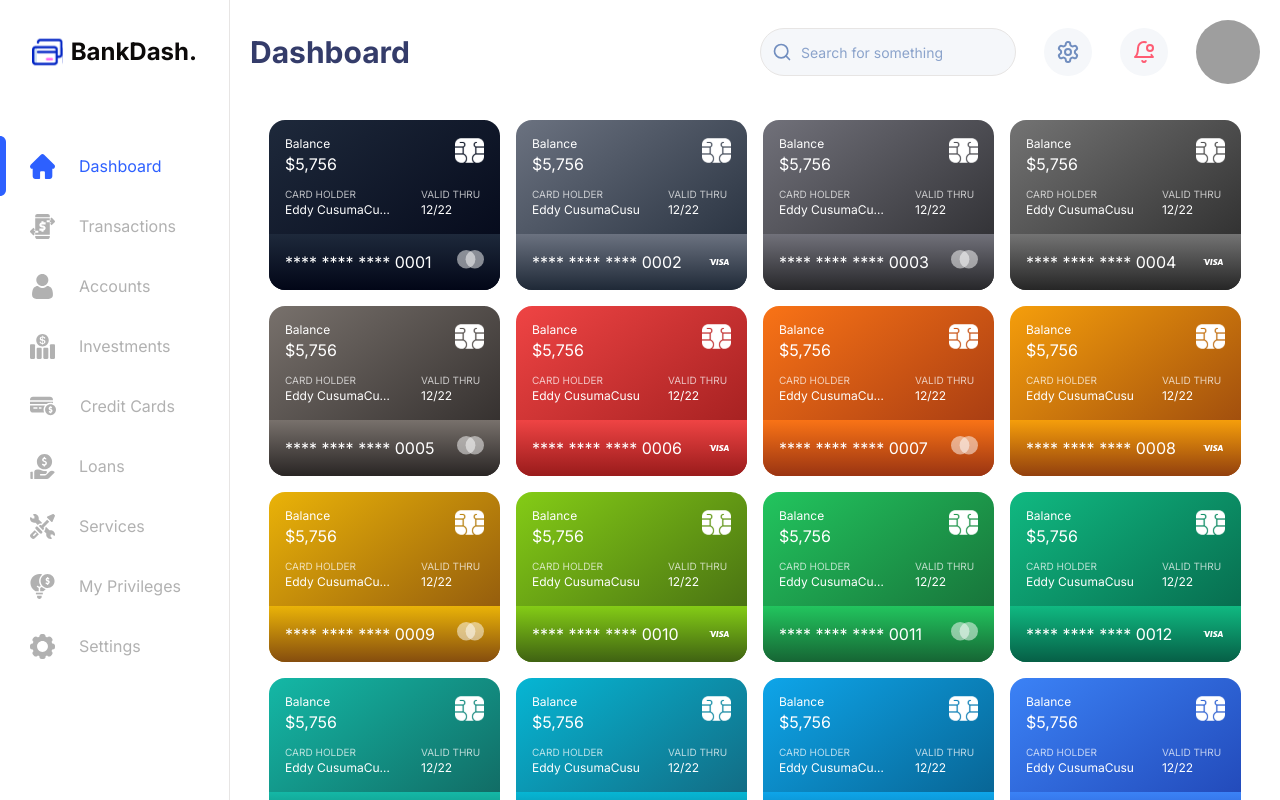
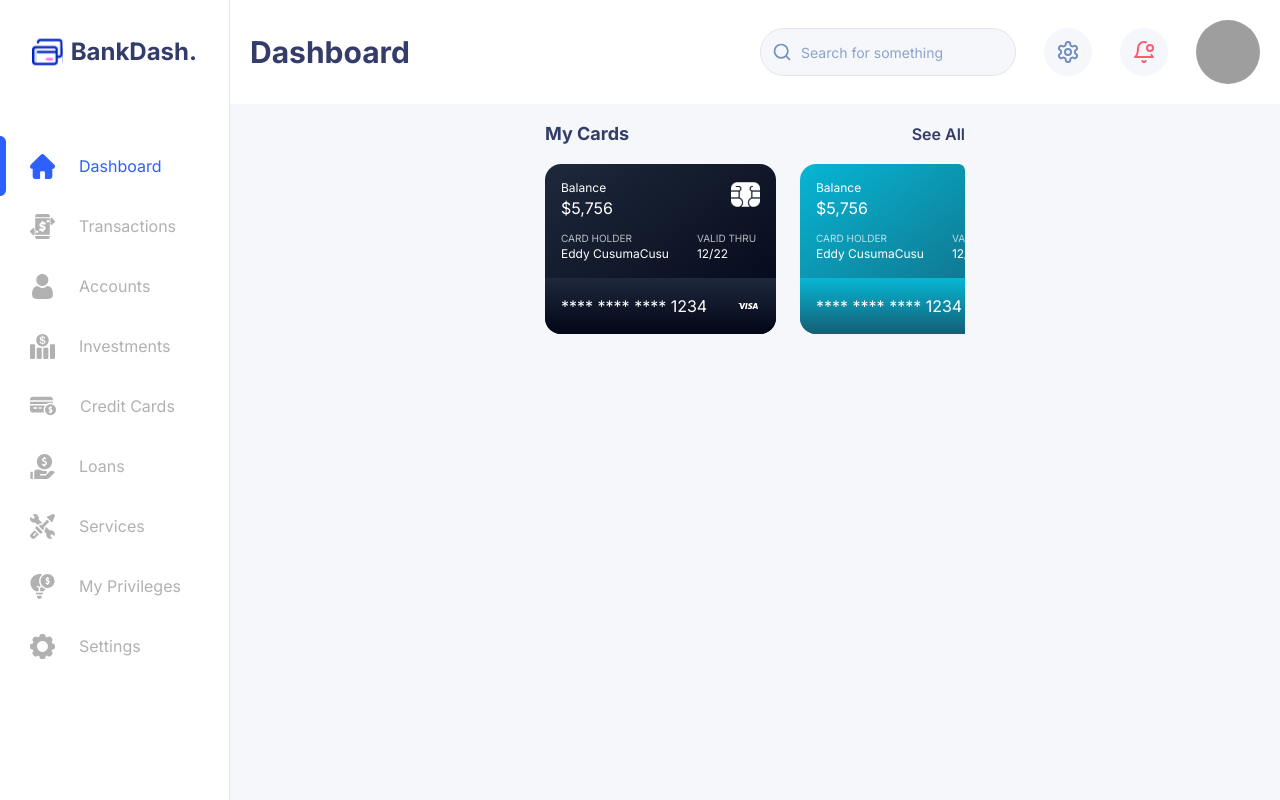
Before and after one commit to Flavio-JS/bankdash-frontend, a Next.js app: page /dashboard in a window 1280 px wide. Built offline with nearby package versions, Linux system fonts and the light colour scheme; grey boxes are pictures that could not be loaded.

Commit message:
feat: created CreditCardSession

```diff
--- a/package.json
+++ b/package.json
@@ -12,6 +12,7 @@
   "dependencies": {
     "@radix-ui/react-avatar": "^1.1.0",
     "@radix-ui/react-dialog": "^1.1.1",
+    "@radix-ui/react-scroll-area": "^1.1.0",
     "class-variance-authority": "^0.7.0",
     "clsx": "^2.1.1",
     "eslint-config-prettier": "^9.1.0",
--- a/src/app/dashboard/page.tsx
+++ b/src/app/dashboard/page.tsx
@@ -1,50 +1,10 @@
-import {
-  CreditCardComponent,
-  type CreditCardComponentProps,
-} from "@/components/CreditCardComponent/CreditCardComponent";
-
-const cardColors: CreditCardComponentProps["cardStyle"][] = [
-  "slate",
-  "gray",
-  "zinc",
-  "neutral",
-  "stone",
-  "red",
-  "orange",
-  "amber",
-  "yellow",
-  "lime",
-  "green",
-  "emerald",
-  "teal",
-  "cyan",
-  "sky",
-  "blue",
-  "indigo",
-  "violet",
-  "purple",
-  "fuchsia",
-  "pink",
-  "purple",
-];
+import { CreditCardSession } from "@/components/CreditCardSession/CreditCardSession";
 
 export default function Dashboards() {
   return (
     <main className="flex min-h-full flex-col items-center justify-between">
       <div className="flex h-full w-full flex-row flex-wrap items-center justify-center gap-4 p-4">
-        {cardColors.map((cardColor, index) => (
-          <CreditCardComponent
-            key={cardColor}
-            balance="$5,756"
-            chipIcon={index % 2 === 0 ? "MasterCardIcon" : "VisaCardIcon"}
-            cardHolder={
-              index % 2 === 0 ? "Eddy CusumaCusuCusuma" : "Eddy CusumaCusu"
-            }
-            validThru="12/22"
-            finalDigits={String(index + 1).padStart(4, "0")}
-            cardStyle={cardColor}
-          />
-        ))}
+        <CreditCardSession />
       </div>
     </main>
   );
--- /dev/null
+++ b/src/components/CreditCardSession/CreditCardSession.tsx
@@ -0,0 +1,54 @@
+import {
+  CreditCardComponent,
+  type CreditCardComponentProps,
+} from "@/components/CreditCardComponent/CreditCardComponent";
+import { ScrollArea, ScrollBar } from "@/components/ui/scroll-area";
+import Link from "next/link";
+
+const creditCards: CreditCardComponentProps[] = [
+  {
+    balance: "$5,756",
+    chipIcon: "VisaCardIcon",
+    cardHolder: "Eddy CusumaCusu",
+    validThru: "12/22",
+    finalDigits: "1234",
+    cardStyle: "slate",
+  },
+  {
+    balance: "$5,756",
+    chipIcon: "VisaCardIcon",
+    cardHolder: "Eddy CusumaCusu",
+    validThru: "12/22",
+    finalDigits: "1234",
+    cardStyle: "cyan",
+  },
+  {
+    balance: "$5,756",
+    chipIcon: "VisaCardIcon",
+    cardHolder: "Eddy CusumaCusu",
+    validThru: "12/22",
+    finalDigits: "1234",
+    cardStyle: "lime",
+  },
+];
+
+export const CreditCardSession = () => {
+  return (
+    <div className="flex w-full max-w-[420px] flex-col gap-4 text-[#343C6A]">
+      <div className="flex items-center justify-between">
+        <h2 className="text-lg font-bold">My Cards</h2>
+        <Link href="/credit-cards" className="text-base font-semibold">
+          See All
+        </Link>
+      </div>
+      <ScrollArea className="w-full whitespace-nowrap rounded-md">
+        <div className="mb-3 flex gap-6">
+          {creditCards.map((creditCard) => (
+            <CreditCardComponent key={creditCard.cardStyle} {...creditCard} />
+          ))}
+        </div>
+        <ScrollBar orientation="horizontal" />
+      </ScrollArea>
+    </div>
+  );
+};
--- a/src/components/Layout/Header/Header.tsx
+++ b/src/components/Layout/Header/Header.tsx
@@ -49,7 +49,7 @@ export const Header = () => {
             placeholder="Search for something"
           />
           <div className="hidden rounded-full bg-[#F5F7FA] p-3 hover:cursor-pointer lg:block">
-            <Link href="/settings">
+            <Link href="/settings" aria-label="Settings">
               <Settings color="#718EBF" />
             </Link>
           </div>
@@ -57,7 +57,10 @@ export const Header = () => {
             <BellDot color="#FE5C73" />
           </div>
           <Avatar className="h-9 w-9 lg:h-16 lg:w-16">
-            <AvatarImage src="https://github.com/shadcn.png" />
+            <AvatarImage
+              src="https://github.com/shadcn.png"
+              alt="avatar image"
+            />
             <AvatarFallback>MA</AvatarFallback>
           </Avatar>
         </div>
--- a/src/components/Layout/Layout.tsx
+++ b/src/components/Layout/Layout.tsx
@@ -13,7 +13,9 @@ export const Layout = ({ children }: LayoutProps) => {
         <SideBar />
         <div className="flex max-h-dvh w-full flex-col">
           <Header />
-          <div className="h-full overflow-y-scroll">{children}</div>
+          <div className="h-full overflow-y-scroll bg-[#F5F7FA]">
+            {children}
+          </div>
         </div>
       </div>
     </div>
--- a/src/components/Layout/SideBar/SideBar.tsx
+++ b/src/components/Layout/SideBar/SideBar.tsx
@@ -72,7 +72,7 @@ export const SideBar = () => {
     <aside className="hidden w-[230px] border-r lg:flex lg:flex-col">
       <div className="flex h-[104px] items-center gap-2 p-8">
         <Icons.BankDashIcon />
-        <span className="text-2xl font-bold">BankDash.</span>
+        <span className="text-2xl font-bold text-[#343C6A]">BankDash.</span>
       </div>
       <nav>
         <ul className="p-8 pl-0">
--- /dev/null
+++ b/src/components/ui/scroll-area.tsx
@@ -0,0 +1,48 @@
+"use client";
+
+import * as React from "react";
+import * as ScrollAreaPrimitive from "@radix-ui/react-scroll-area";
+
+import { cn } from "@/lib/utils";
+
+const ScrollArea = React.forwardRef<
+  React.ElementRef<typeof ScrollAreaPrimitive.Root>,
+  React.ComponentPropsWithoutRef<typeof ScrollAreaPrimitive.Root>
+>(({ className, children, ...props }, ref) => (
+  <ScrollAreaPrimitive.Root
+    ref={ref}
+    className={cn("relative overflow-hidden", className)}
+    {...props}
+  >
+    <ScrollAreaPrimitive.Viewport className="h-full w-full rounded-[inherit]">
+      {children}
+    </ScrollAreaPrimitive.Viewport>
+    <ScrollBar />
+    <ScrollAreaPrimitive.Corner />
+  </ScrollAreaPrimitive.Root>
+));
+ScrollArea.displayName = ScrollAreaPrimitive.Root.displayName;
+
+const ScrollBar = React.forwardRef<
+  React.ElementRef<typeof ScrollAreaPrimitive.ScrollAreaScrollbar>,
+  React.ComponentPropsWithoutRef<typeof ScrollAreaPrimitive.ScrollAreaScrollbar>
+>(({ className, orientation = "vertical", ...props }, ref) => (
+  <ScrollAreaPrimitive.ScrollAreaScrollbar
+    ref={ref}
+    orientation={orientation}
+    className={cn(
+      "flex touch-none select-none transition-colors",
+      orientation === "vertical" &&
+        "h-full w-2.5 border-l border-l-transparent p-[1px]",
+      orientation === "horizontal" &&
+        "h-2.5 flex-col border-t border-t-transparent p-[1px]",
+      className
+    )}
+    {...props}
+  >
+    <ScrollAreaPrimitive.ScrollAreaThumb className="relative flex-1 rounded-full bg-border" />
+  </ScrollAreaPrimitive.ScrollAreaScrollbar>
+));
+ScrollBar.displayName = ScrollAreaPrimitive.ScrollAreaScrollbar.displayName;
+
+export { ScrollArea, ScrollBar };
```
Also changed, not shown: 1 other file (tests, documents, lock files or other folders).
